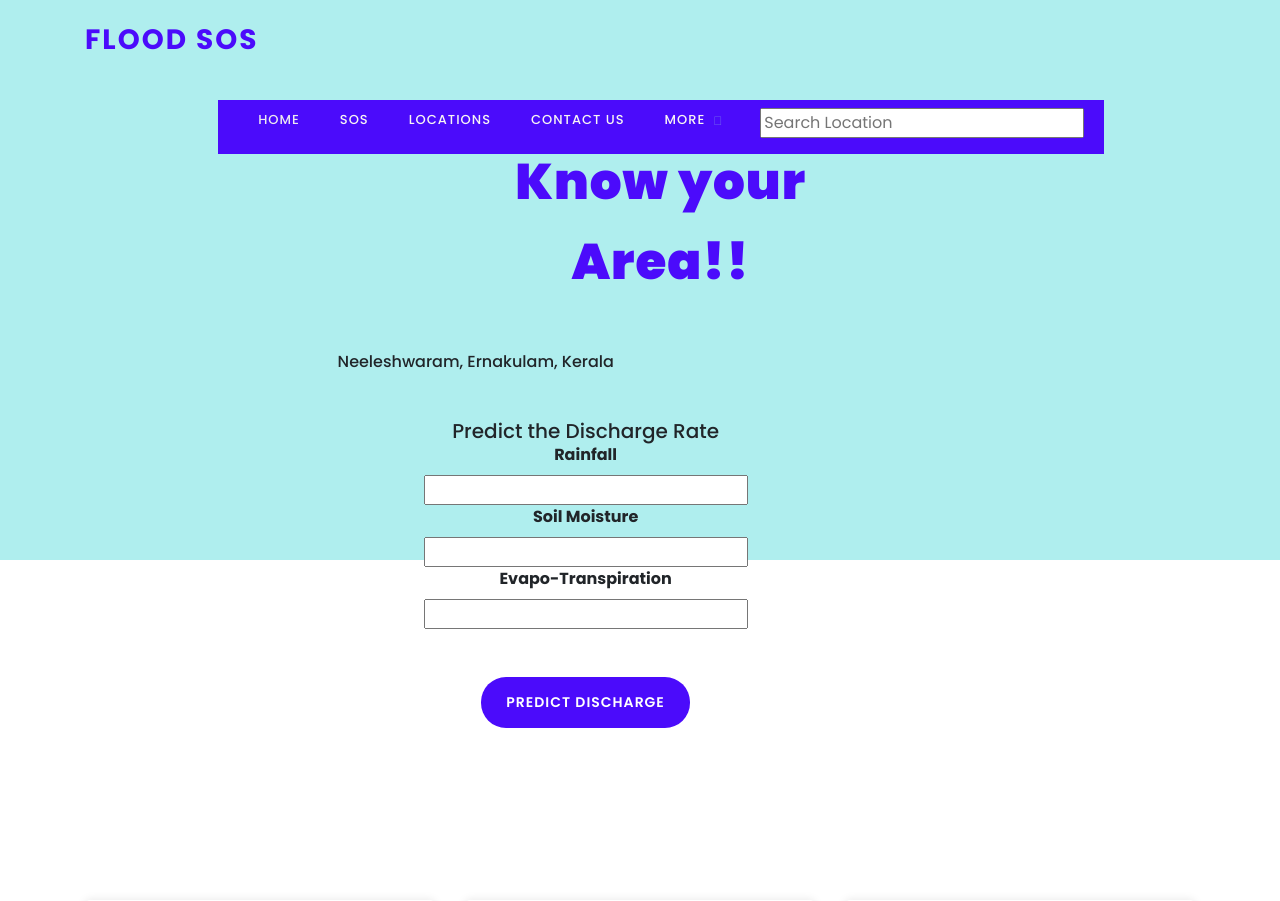
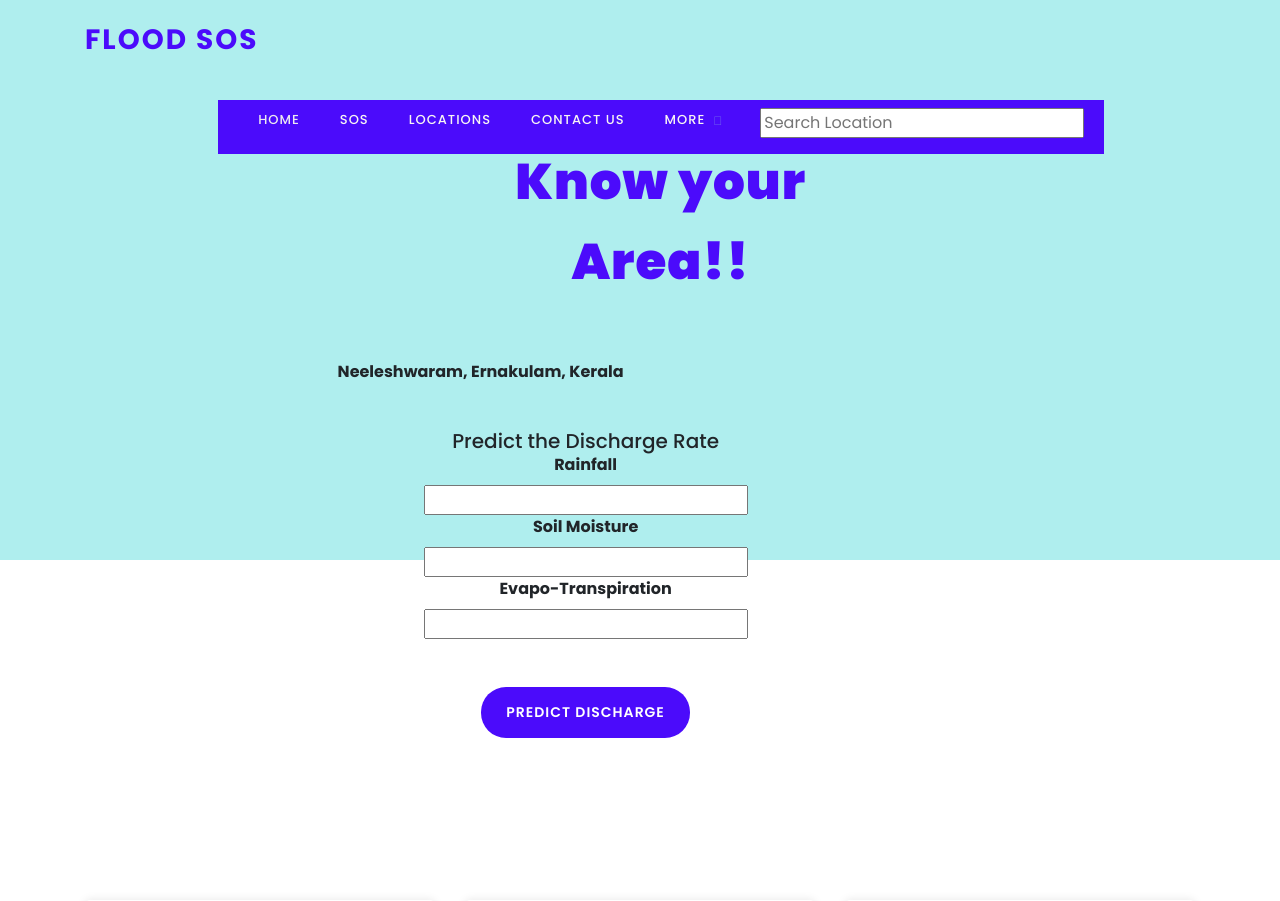
Before and after one commit to sandrasmenon18/Flood-Prediction-Alert-Project, a Flask app: page / in a window 1280 px wide. Shown: the top 901 px of the page. Run offline with Flask 2, Linux system fonts and the light colour scheme; parts of the project's set-up code (start-up, migrations or seed data) failed here and were passed over; some libraries are stand-ins or nearby versions.

Commit message:
Update templatemo-lava.css

```diff
--- a/static/assets/css/templatemo-lava.css
+++ b/static/assets/css/templatemo-lava.css
@@ -91,9 +91,13 @@ a {
   text-decoration: none !important;
 }
 
-h1, h2, h3, h4, h5, h6 {
+h1, h2, h3, h4, h5 {
   margin-top: 0px;
   margin-bottom: 0px;
+}
+h6{
+  margin-top: 10px;
+  font-weight: bold;
 }
 
 ul {
@@ -1067,17 +1071,13 @@ footer .right-content {
 
 footer .social {
   overflow: hidden;
-  margin-top: 30px;
+  margin-top: 10px;
 }
 
 footer .social li:first-child {
   margin-left: 0px;
 }
 
-footer .social li {
-  margin: 0px 7.5px;
-  display: inline-block;
-}
 
 footer .social li a {
   color: #fff;
```
